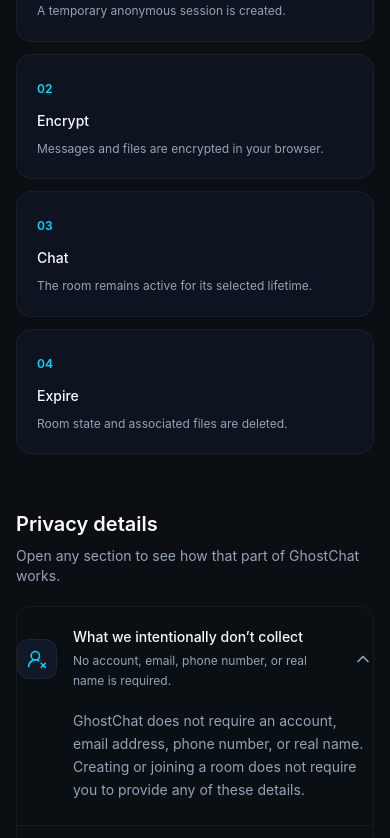
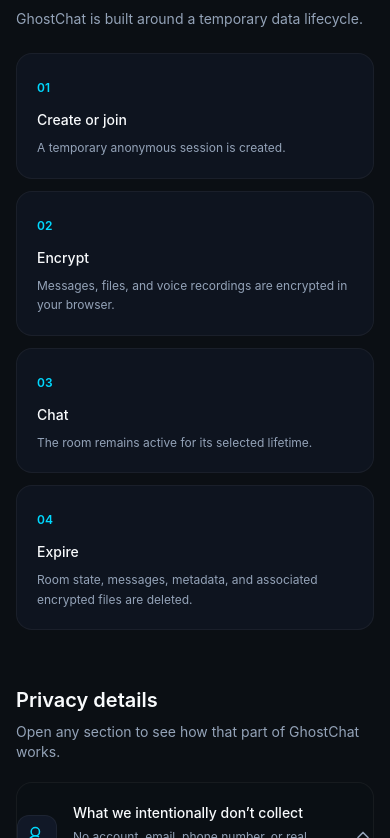
Before and after one commit to akshay-chanda/GhostChat, a React (Vite) app in the folder frontend/: page /privacy in a window 390 px wide. Shown: the part 1162-2000 px from the top of the page. Built offline with nearby package versions, Linux system fonts and the light colour scheme; no server answers.

Commit message:
fix some frontend

```diff
--- a/frontend/src/pages/PrivacyPolicyPage.jsx
+++ b/frontend/src/pages/PrivacyPolicyPage.jsx
@@ -9,6 +9,7 @@ import {
   ChevronDown,
   Check,
   ArrowRight,
+  Mic,
 } from 'lucide-react';
 
 const SECTIONS = [
@@ -16,50 +17,82 @@ const SECTIONS = [
     id: 'collection',
     heading: 'What we intentionally don’t collect',
     icon: UserRoundX,
-    summary: 'No account, email, phone number, or real name is required.',
-    body: 'GhostChat does not require an account, email address, phone number, or real name. Creating or joining a room does not require you to provide any of these details.',
+    summary:
+      'No account, email, phone number, or real name is required.',
+    body:
+      'GhostChat does not require an account, email address, phone number, or real name. Creating or joining a room does not require you to provide any of these details. GhostChat is designed around temporary anonymous sessions rather than permanent user profiles.',
   },
   {
     id: 'sessions',
     heading: 'Temporary anonymous sessions',
     icon: ShieldCheck,
-    summary: 'Your session credentials exist only in browser memory.',
-    body: 'Creating or joining a room creates a temporary anonymous session. Session credentials are kept in browser memory and are not stored in cookies, localStorage, or sessionStorage. Refreshing the page ends the frontend session by design.',
+    summary:
+      'Your session credentials exist only in browser memory.',
+    body:
+      'Creating or joining a room creates a temporary anonymous session. Session credentials are kept in browser memory and are not stored in cookies, localStorage, or sessionStorage. Authenticated HTTP requests use private X-Session-Id and X-Session-Secret headers. Refreshing the page ends the frontend session by design.',
   },
   {
     id: 'messages',
     heading: 'Messages and encryption',
     icon: LockKeyhole,
-    summary: 'Messages are encrypted before they reach the server.',
-    body: 'Messages are encrypted in your browser using AES-256-GCM before being sent to the application server. The room encryption key is derived from the room password in the browser. The server handles encrypted message data rather than plaintext message content.',
+    summary:
+      'Messages are encrypted before they reach the server.',
+    body:
+      'Messages are encrypted in your browser using AES-256-GCM before being sent to the application server. The room encryption key is derived from the room password in the browser. The server handles encrypted message data rather than plaintext message content.',
   },
   {
     id: 'passwords',
     heading: 'Room passwords',
     icon: LockKeyhole,
-    summary: 'Passwords are protected with Argon2id verification data.',
-    body: 'The room password is submitted to the server when creating or joining a room so the server can authenticate access. Password verification data is protected using Argon2id rather than storing the password as plaintext. A fully compromised server could potentially capture a submitted password and derive the room encryption key.',
+    summary:
+      'Passwords are protected with Argon2id verification data.',
+    body:
+      'The room password is submitted to the server when creating or joining a room so the server can authenticate access. Password verification data is protected using Argon2id rather than storing the password as plaintext. The room password is also used by the browser to derive the room encryption key. A fully compromised server could potentially capture a submitted password and use it to derive the room encryption key.',
   },
   {
     id: 'files',
-    heading: 'Files',
+    heading: 'Files and voice messages',
     icon: FileLock2,
-    summary: 'Files are encrypted before upload and remain temporary.',
-    body: 'Files are encrypted in your browser before upload. The server stores the encrypted file data using a random server-side filename. Files are deleted when their associated room expires or is destroyed.',
+    summary:
+      'Files and voice recordings are encrypted before upload.',
+    body:
+      'Files and voice recordings are encrypted in your browser before upload. The server stores only the encrypted bytes and associated temporary metadata needed to deliver the content. The server does not decrypt the file or voice contents. Uploaded data is temporary and is removed when the associated room expires or is destroyed. A file can also be explicitly deleted by its uploader or the room owner.',
   },
   {
     id: 'deletion',
     heading: 'Room lifetime and deletion',
     icon: Clock3,
-    summary: 'Rooms and their temporary data disappear when the room ends.',
-    body: 'Rooms have a user-selected expiration time. When a room expires or the owner destroys it, the application removes its participants, messages, room state, file metadata, and associated uploaded files.',
+    summary:
+      'Rooms and their temporary data disappear when the room ends.',
+    body:
+      'Rooms have a user-selected expiration time. When a room expires or the owner destroys it, the application removes its participants, messages, room state, file metadata, and associated uploaded encrypted files. File deletion also removes the associated file message from the room.',
   },
   {
     id: 'visibility',
     heading: 'Who can see your messages',
     icon: ServerOff,
-    summary: 'Participants can see content after it is decrypted.',
-    body: 'The people participating in a room can see messages after their browsers decrypt them. Anyone who gains access to a participant’s device, browser, or browser extension may potentially access that content.',
+    summary:
+      'Participants can see content after it is decrypted.',
+    body:
+      'The people participating in a room can see messages after their browsers decrypt them. Anyone who gains access to a participant’s device, browser, or browser extension may potentially access that content. GhostChat cannot control what another participant chooses to save, copy, photograph, record, or share.',
+  },
+  {
+    id: 'screenshots',
+    heading: 'Screenshot detection',
+    icon: ShieldCheck,
+    summary:
+      'GhostChat provides best-effort screenshot notifications.',
+    body:
+      'GhostChat can detect certain browser-level screenshot signals and notify other participants when a supported signal is detected. This is best-effort only. A normal website cannot reliably detect every screenshot, screen recording, mobile system screenshot, external camera capture, or other method of copying what is displayed.',
+  },
+  {
+    id: 'logging',
+    heading: 'Application logging',
+    icon: ServerOff,
+    summary:
+      'Application logs are designed to avoid sensitive content.',
+    body:
+      'GhostChat application logging is designed not to record message contents, plaintext passwords, encryption keys, or similar sensitive message data. Operational logs may still contain non-content information needed to diagnose and operate the service.',
   },
 ];
 
@@ -67,12 +100,17 @@ const AT_A_GLANCE = [
   'No accounts required',
   'No email or phone required',
   'Messages encrypted in the browser',
-  'Files encrypted before upload',
-  'Temporary rooms',
+  'Files and voice encrypted before upload',
+  'Temporary rooms and encrypted attachments',
   'Session credentials not stored in browser storage',
+  'Application logs avoid message content and encryption keys',
 ];
 
-function PrivacySection({ section, isOpen, onToggle }) {
+function PrivacySection({
+  section,
+  isOpen,
+  onToggle,
+}) {
   const Icon = section.icon;
 
   return (
@@ -125,10 +163,13 @@ function PrivacySection({ section, isOpen, onToggle }) {
 }
 
 export default function PrivacyPolicyPage() {
-  const [openSection, setOpenSection] = useState('collection');
+  const [openSection, setOpenSection] =
+    useState('collection');
 
   const toggleSection = (id) => {
-    setOpenSection((current) => (current === id ? null : id));
+    setOpenSection((current) =>
+      current === id ? null : id
+    );
   };
 
   return (
@@ -222,7 +263,7 @@ export default function PrivacyPolicyPage() {
               {
                 number: '02',
                 title: 'Encrypt',
-                text: 'Messages and files are encrypted in your browser.',
+                text: 'Messages, files, and voice recordings are encrypted in your browser.',
               },
               {
                 number: '03',
@@ -232,7 +273,7 @@ export default function PrivacyPolicyPage() {
               {
                 number: '04',
                 title: 'Expire',
-                text: 'Room state and associated files are deleted.',
+                text: 'Room state, messages, metadata, and associated encrypted files are deleted.',
               },
             ].map((step, index) => (
               <div
@@ -280,7 +321,9 @@ export default function PrivacyPolicyPage() {
                 key={section.id}
                 section={section}
                 isOpen={openSection === section.id}
-                onToggle={() => toggleSection(section.id)}
+                onToggle={() =>
+                  toggleSection(section.id)
+                }
               />
             ))}
           </div>
@@ -321,8 +364,8 @@ export default function PrivacyPolicyPage() {
 
                 <p className="text-sm text-[#94A3B8] leading-relaxed">
                   GhostChat&apos;s application logging is designed not to write
-                  message content, room passwords, or derived encryption keys
-                  to logs controlled by the application.
+                  message content, plaintext room passwords, encryption keys,
+                  or similar sensitive content to application logs.
                 </p>
               </div>
             </div>
@@ -346,14 +389,20 @@ export default function PrivacyPolicyPage() {
 
             <p className="text-sm text-[#94A3B8] leading-relaxed">
               Participants can screenshot, record, copy, photograph, or share
-              information displayed on their devices. Browser extensions or
-              compromised devices may also access messages after decryption.
+              information displayed on their devices. GhostChat may notify
+              other participants when a supported browser screenshot signal is
+              detected, but this detection is not guaranteed.
+            </p>
+
+            <p className="text-sm text-[#94A3B8] leading-relaxed">
+              Browser extensions or compromised devices may access messages
+              after decryption.
             </p>
 
             <p className="text-sm text-[#94A3B8] leading-relaxed">
               GhostChat does not currently provide forward secrecy within a
-              room&apos;s lifetime. Anyone who obtains the room password can
-              derive the room encryption key while that room exists.
+              room&apos;s lifetime. Anyone who obtains the room password may be
+              able to derive the room encryption key while that room exists.
             </p>
           </div>
         </div>
@@ -365,6 +414,7 @@ export default function PrivacyPolicyPage() {
             className="inline-flex items-center justify-center gap-2 rounded-lg border border-[#00D9FF]/20 bg-[#00D9FF]/5 px-5 py-3 text-sm font-medium text-[#00D9FF] transition-colors hover:bg-[#00D9FF]/10"
           >
             Explore Security Center
+
             <ArrowRight
               className="h-4 w-4"
               aria-hidden="true"
@@ -381,7 +431,8 @@ export default function PrivacyPolicyPage() {
 
         <p className="mt-8 text-xs text-[#94A3B8] leading-relaxed">
           This policy describes the current GhostChat implementation and its
-          documented data-handling boundaries.
+          documented data-handling boundaries. It does not guarantee that
+          third-party infrastructure providers retain no operational metadata.
         </p>
       </div>
     </section>
```
Also changed, not shown: frontend/src/components/landing/FeaturesSection.jsx (+46 -16 lines), frontend/src/components/landing/SecuritySection.jsx (+26 -15 lines), frontend/src/pages/SecurityPage.jsx (+83 -39 lines).
